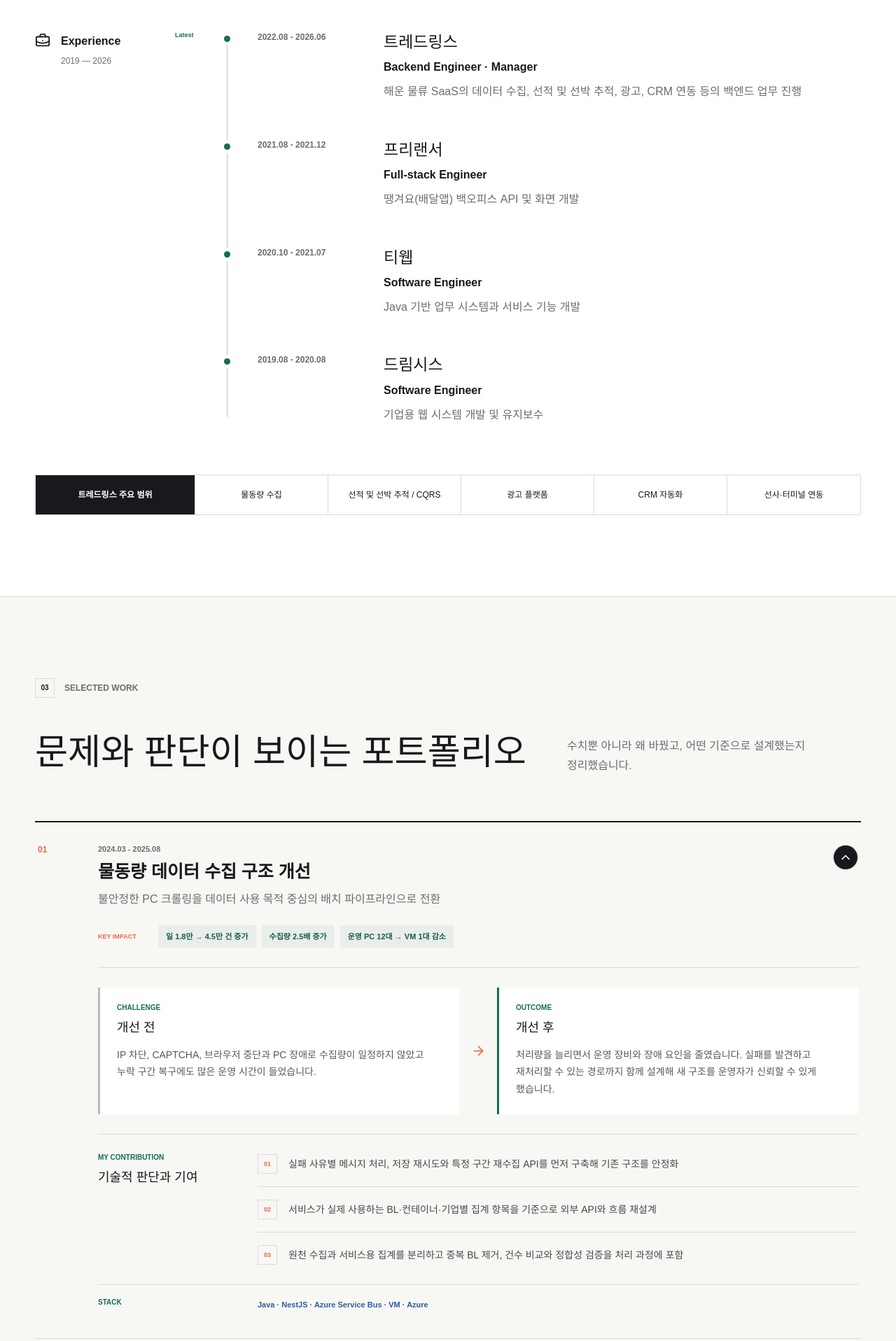
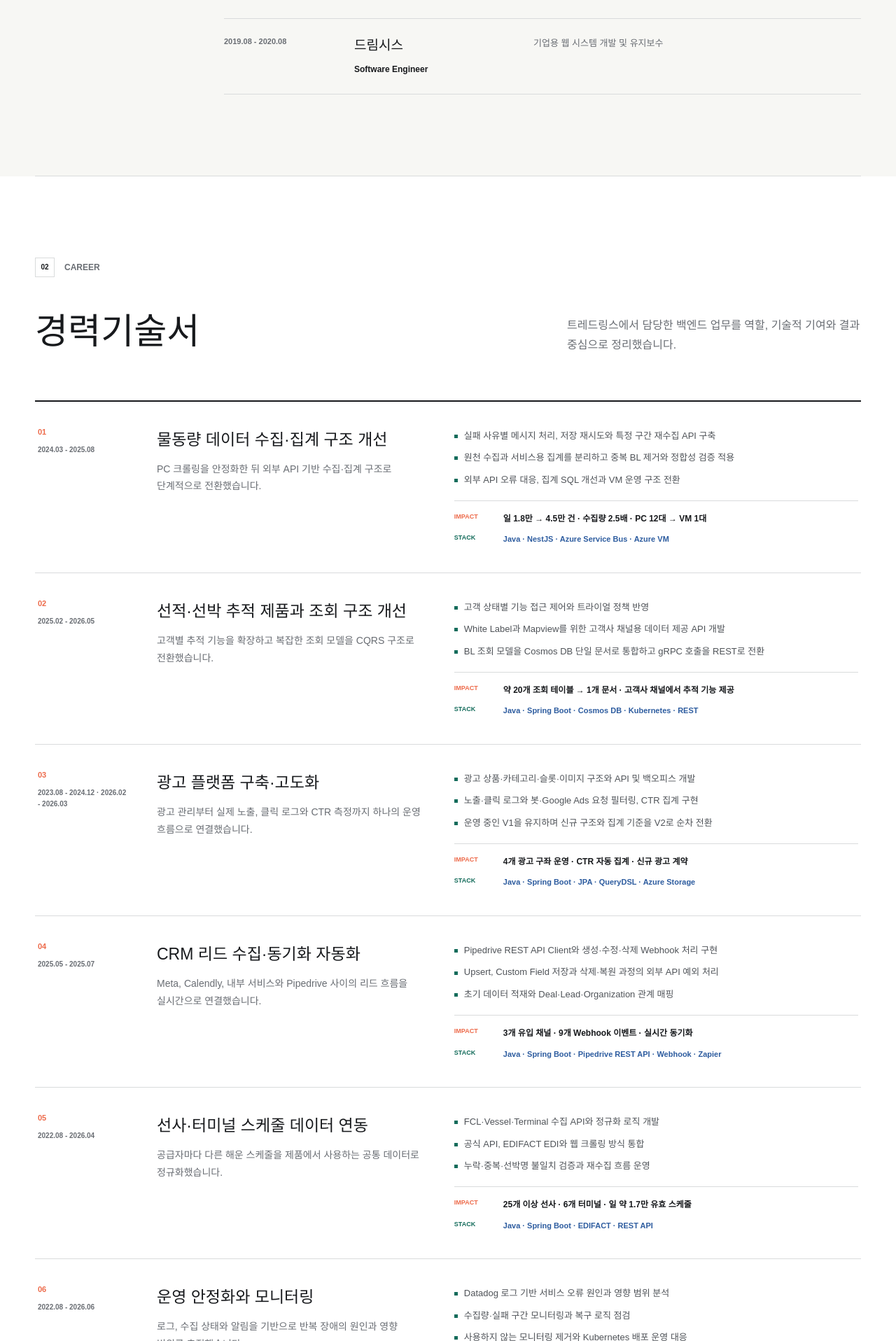
Before and after one commit to doveloper17/Portfolio, a Next.js app: page / in a window 1280 px wide. Shown: the part 2004-3920 px from the top of the page at 70% size. Built offline with nearby package versions, Linux system fonts and the light colour scheme.

Commit message:
feat: separate employment from career details

```diff
--- a/app/PortfolioClient.tsx
+++ b/app/PortfolioClient.tsx
@@ -131,24 +131,38 @@ export default function PortfolioClient({ content }: { content: SiteContent }) {
         <div className="skill-grid">
           {resume.skills.map(({ label, icon, values }) => { const Icon = skillIcons[icon]; return <div className="skill-row" key={label}><Icon size={20} /><span>{label}</span><strong>{values}</strong></div>; })}
         </div>
+        <div className="employment">
+          <div className="employment-heading">
+            <BriefcaseBusiness size={21} />
+            <div><strong>{resume.employmentTitle}</strong><span>{resume.employmentRange}</span></div>
+          </div>
+          <div className="employment-list">
+            {resume.employment.map((item) => (
+              <article key={`${item.company}-${item.date}`}>
+                <time>{item.date}</time>
+                <div><h3>{item.company}</h3><strong>{item.role}</strong></div>
+                <p>{item.detail}</p>
+              </article>
+            ))}
+          </div>
+        </div>
       </section>
 
       <section className="section career-section" id="career">
         <div className="section-kicker"><span>02</span> CAREER</div>
         <div className="section-heading-row"><h2>경력기술서</h2><p>{career.subtitle}</p></div>
-        <div className="career-layout">
-          <aside><BriefcaseBusiness size={22} /><strong>Experience</strong><span>{career.range}</span></aside>
-          <div className="timeline">
-            {career.items.map((item, index) => <article key={item.company} className="timeline-item">
-              <span className="timeline-dot">{index === 0 && <span>Latest</span>}</span>
-              <div className="timeline-date">{item.date}</div>
-              <div><h3>{item.company}</h3><p className="timeline-role">{item.role}</p><p>{item.detail}</p></div>
-            </article>)}
-          </div>
-        </div>
-        <div className="career-highlight">
-          <span>{career.highlightTitle}</span>
-          {career.highlights.map((highlight) => <div key={highlight}>{highlight}</div>)}
+        <div className="career-areas">
+          {career.areas.map((area) => (
+            <article className="career-area" key={area.number}>
+              <div className="career-area-meta"><span>{area.number}</span><time>{area.period}</time></div>
+              <div className="career-area-intro"><h3>{area.title}</h3><p>{area.summary}</p></div>
+              <div className="career-area-detail">
+                <ul>{area.contributions.map((contribution) => <li key={contribution}>{contribution}</li>)}</ul>
+                <div className="career-area-impact"><span>Impact</span><strong>{area.impact}</strong></div>
+                <div className="career-area-stack"><span>Stack</span><p>{area.stack}</p></div>
+              </div>
+            </article>
+          ))}
         </div>
       </section>
 
--- a/app/globals.css
+++ b/app/globals.css
@@ -33,11 +33,10 @@ main { overflow:hidden; }
 .profile-list { border-top:1px solid var(--ink); }.profile-list>a,.profile-list>div{display:grid;grid-template-columns:24px 88px 1fr;gap:8px;align-items:center;padding:17px 3px;border-bottom:1px solid var(--line);font-size:13px}.profile-list span{color:var(--muted)}.profile-list strong{font-weight:650;overflow-wrap:anywhere}
 .skill-grid { margin-top:72px; display:grid; grid-template-columns:1fr 1fr; border-top:1px solid var(--ink); }
 .skill-row { min-height:112px; display:grid; grid-template-columns:34px 90px 1fr;align-items:center;padding:20px;border-bottom:1px solid var(--line); }.skill-row:nth-child(odd){border-right:1px solid var(--line)}.skill-row span{font:700 11px/1 Arial,sans-serif;color:var(--accent)}.skill-row strong{font-size:14px;line-height:1.7}
+.employment{display:grid;grid-template-columns:220px 1fr;gap:50px;margin-top:84px;padding-top:34px;border-top:1px solid var(--ink)}.employment-heading{display:flex;gap:12px;align-items:flex-start}.employment-heading div{display:grid;gap:7px}.employment-heading strong{font-size:15px}.employment-heading span{color:var(--muted);font:600 11px/1 Arial,sans-serif}.employment-list article{display:grid;grid-template-columns:160px 230px 1fr;gap:26px;padding:24px 0;border-bottom:1px solid var(--line)}.employment-list article:first-child{padding-top:0}.employment-list time{color:var(--muted);font:600 11px/1.6 Arial,sans-serif}.employment-list h3{margin:0 0 7px;font-size:19px}.employment-list article>div>strong{font-size:12px;line-height:1.5}.employment-list p{margin:0;color:var(--muted);font-size:13px;line-height:1.7;word-break:keep-all}
 .career-section { width:100%; padding-left:max(24px,calc((100vw - 1180px)/2));padding-right:max(24px,calc((100vw - 1180px)/2));background:white; }
 .section-heading-row { display:flex;justify-content:space-between;align-items:end;gap:40px;margin-bottom:66px}.section-heading-row p{max-width:420px;margin:0;color:var(--muted);line-height:1.7;word-break:keep-all}
-.career-layout { display:grid;grid-template-columns:220px 1fr;gap:50px}.career-layout aside{height:max-content;display:grid;grid-template-columns:30px 1fr;gap:7px;padding-top:4px}.career-layout aside span{grid-column:2;color:var(--muted);font-size:12px}
-.timeline{position:relative}.timeline:before{content:"";position:absolute;left:4px;top:10px;bottom:10px;width:1px;background:#bfc3c3}.timeline-item{position:relative;display:grid;grid-template-columns:28px 160px 1fr;gap:20px;padding:0 0 52px}.timeline-item:last-child{padding-bottom:0}.timeline-dot{position:relative;z-index:2;width:9px;height:9px;margin-top:8px;border-radius:50%;background:var(--accent);box-shadow:0 0 0 5px white}.timeline-dot span{position:absolute;left:-70px;top:-6px;color:var(--accent);font:700 9px Arial}.timeline-date{font:600 12px/1.7 Arial;color:var(--muted)}.timeline-item h3{margin:0 0 5px;font-size:23px}.timeline-item p{margin:8px 0 0;color:var(--muted);line-height:1.7}.timeline-item .timeline-role{color:var(--ink);font-weight:700;margin:0}
-.career-highlight { display:grid;grid-template-columns:1.2fr repeat(5,1fr);margin-top:72px;border:1px solid var(--line)}.career-highlight>*{padding:19px 14px;border-right:1px solid var(--line);font-size:12px;text-align:center}.career-highlight>*:last-child{border:0}.career-highlight span{background:var(--ink);color:white;font-weight:700}
+.career-areas{border-top:2px solid var(--ink)}.career-area{display:grid;grid-template-columns:130px minmax(250px,.8fr) minmax(380px,1.2fr);gap:40px;padding:38px 4px;border-bottom:1px solid var(--line)}.career-area-meta{display:flex;flex-direction:column;gap:12px}.career-area-meta>span{color:var(--warm);font:750 11px/1 Arial,sans-serif}.career-area-meta time{color:var(--muted);font:600 10px/1.6 Arial,sans-serif}.career-area-intro h3{margin:0;font-size:23px;line-height:1.4;word-break:keep-all}.career-area-intro p{margin:14px 0 0;color:var(--muted);font-size:14px;line-height:1.75;word-break:keep-all}.career-area-detail ul{list-style:none;margin:0;padding:0;display:grid;gap:10px}.career-area-detail li{position:relative;padding-left:14px;color:#4f5358;font-size:13px;line-height:1.65;word-break:keep-all}.career-area-detail li:before{content:"";position:absolute;left:0;top:.7em;width:5px;height:5px;background:var(--accent)}.career-area-impact,.career-area-stack{display:grid;grid-template-columns:58px 1fr;gap:12px;margin-top:19px;padding-top:16px;border-top:1px solid var(--line)}.career-area-impact span,.career-area-stack span{color:var(--warm);font:750 9px/1.5 Arial,sans-serif;text-transform:uppercase}.career-area-impact strong{font-size:12px;line-height:1.6}.career-area-stack{margin-top:11px;padding-top:0;border:0}.career-area-stack span{color:var(--accent)}.career-area-stack p{margin:0;color:var(--blue);font:650 11px/1.6 Arial,sans-serif}
 .cases{border-top:2px solid var(--ink)}.case-study{border-bottom:1px solid var(--line);padding:0}.case-heading{width:100%;display:grid;grid-template-columns:70px 1fr 45px;gap:16px;text-align:left;border:0;background:transparent;padding:32px 4px 24px;cursor:pointer}.case-number{font:700 12px Arial;color:var(--warm)}.case-intro{display:flex;flex-direction:column;gap:8px}.case-period{font:600 11px Arial;color:var(--muted)}.case-intro strong{font-size:25px}.case-intro>span:last-child{color:var(--muted);line-height:1.6}.case-toggle{justify-self:end;width:36px;height:36px;display:grid;place-items:center;border:1px solid var(--line);border-radius:50%;transition:transform .2s,background .2s,color .2s}.is-open .case-toggle{transform:rotate(180deg);background:var(--ink);color:white}
 .case-metrics{display:grid;grid-template-columns:72px minmax(0,1fr);gap:14px;align-items:center;margin:0 0 18px 90px}.case-metrics-title{color:var(--warm);font:750 9px/1 Arial,sans-serif;text-transform:uppercase}.case-metric-list{display:flex;gap:8px;flex-wrap:wrap}.case-metric-list span{padding:8px 11px;background:#e9eeeb;color:#185b4e;font-size:11px;font-weight:750;border-radius:3px}.case-detail{margin:28px 4px 38px 90px;border-top:1px solid var(--line)}.case-detail p{margin:0;color:#555a5f;line-height:1.75;font-size:14px;word-break:keep-all}.detail-label{color:var(--accent)!important;font:750 10px/1 Arial,sans-serif!important;text-transform:uppercase;margin-bottom:11px!important}.case-detail h4{margin:0 0 14px;font-size:18px;line-height:1.35}.case-flow{display:grid;grid-template-columns:minmax(0,1fr) 54px minmax(0,1fr);align-items:stretch;padding:28px 0}.case-flow-block{padding:24px;background:white;border-left:3px solid #b9bdbe}.case-flow-block p{white-space:pre-line}.case-flow-block.after{border-left-color:var(--accent)}.case-flow-arrow{display:grid;place-items:center;color:var(--warm)}
 .case-decisions{display:grid;grid-template-columns:190px minmax(0,1fr);gap:38px;padding:28px 0;border-top:1px solid var(--line)}.case-decisions ol{list-style:none;margin:0;padding:0;display:grid;gap:0}.case-decisions li{display:grid;grid-template-columns:32px minmax(0,1fr);gap:12px;padding:0 0 18px;margin-bottom:18px;border-bottom:1px solid var(--line)}.case-decisions li:last-child{padding-bottom:0;margin-bottom:0;border-bottom:0}.case-decisions li>span{width:28px;height:28px;display:grid;place-items:center;border:1px solid var(--line);color:var(--warm);font:700 9px/1 Arial,sans-serif}.case-decisions li p{padding-top:2px;color:#45494e}
@@ -45,7 +44,7 @@ main { overflow:hidden; }
 .portfolio-section{padding-bottom:0;border-bottom:0}
 .other-work{border:0}.other-grid{display:grid;grid-template-columns:repeat(3,1fr);border-top:1px solid var(--ink)}.other-grid>article{padding:32px 28px;border-right:1px solid var(--line);min-height:420px;display:flex;flex-direction:column}.other-grid>article:last-child{border:0}.other-grid svg{color:var(--accent)}.other-grid h3{font-size:20px;margin:28px 0 14px}.other-grid p{color:var(--muted);line-height:1.75;font-size:14px;word-break:keep-all}.other-grid ul{list-style:none;padding:18px 0 0;margin:0;border-top:1px solid var(--line);display:grid;gap:10px}.other-grid li{position:relative;padding-left:15px;color:#555a5f;font-size:13px;line-height:1.6;word-break:keep-all}.other-grid li:before{content:"";position:absolute;left:0;top:.65em;width:5px;height:5px;background:var(--warm)}.other-grid strong{display:block;margin-top:auto;padding-top:24px;color:var(--ink);font-size:12px;line-height:1.6}
 footer{background:#202225;color:white;padding:100px max(24px,calc((100vw - 1180px)/2)) 32px;display:grid;grid-template-columns:1fr auto;gap:60px}footer h2{margin:0;font-size:clamp(34px,4vw,56px);line-height:1.25;letter-spacing:0}.footer-contact{display:flex;flex-direction:column;justify-content:end;gap:18px}.footer-contact a{display:flex;align-items:center;justify-content:space-between;gap:40px;padding-bottom:9px;border-bottom:1px solid #65686b;font-weight:650}.copyright{grid-column:1/-1;margin:38px 0 0;padding-top:24px;border-top:1px solid #3c3f42;color:#94989c;font-size:11px}
-@media (max-width:850px){.site-header{width:calc(100% - 32px);grid-template-columns:1fr auto}.site-header nav{display:none}.hero{width:calc(100% - 32px);grid-template-columns:1fr;gap:46px;padding:58px 0}.hero-visual{height:360px}.impact-strip{grid-template-columns:1fr 1fr;padding:0}.impact-strip div{min-height:120px;border-bottom:1px solid #3b3d40}.section{width:calc(100% - 32px);padding:82px 0}.section-grid,.skill-grid{grid-template-columns:1fr;gap:50px}.skill-grid{gap:0}.skill-row:nth-child(odd){border-right:0}.career-section{width:100%;padding-left:16px;padding-right:16px}.section-heading-row{display:block}.section-heading-row p{margin-top:20px}.career-layout{grid-template-columns:1fr}.career-layout aside{display:none}.timeline-item{grid-template-columns:25px 1fr;gap:13px}.timeline-date{grid-column:2}.career-highlight{grid-template-columns:1fr 1fr}.career-highlight>*{border-bottom:1px solid var(--line)}.career-highlight span{grid-column:1/-1}.case-heading{grid-template-columns:40px 1fr 38px}.case-metrics,.case-detail{margin-left:56px}.case-decisions,.case-stack{grid-template-columns:150px minmax(0,1fr);gap:24px}.other-grid{grid-template-columns:1fr}.other-grid>article{border-right:0;border-bottom:1px solid var(--line);min-height:0}.other-grid strong{margin-top:24px}footer{grid-template-columns:1fr}.footer-contact{max-width:420px}}
+@media (max-width:850px){.site-header{width:calc(100% - 32px);grid-template-columns:1fr auto}.site-header nav{display:none}.hero{width:calc(100% - 32px);grid-template-columns:1fr;gap:46px;padding:58px 0}.hero-visual{height:360px}.impact-strip{grid-template-columns:1fr 1fr;padding:0}.impact-strip div{min-height:120px;border-bottom:1px solid #3b3d40}.section{width:calc(100% - 32px);padding:82px 0}.section-grid,.skill-grid{grid-template-columns:1fr;gap:50px}.skill-grid{gap:0}.skill-row:nth-child(odd){border-right:0}.employment{grid-template-columns:1fr;gap:30px}.employment-list article{grid-template-columns:130px 190px 1fr;gap:20px}.career-section{width:100%;padding-left:16px;padding-right:16px}.section-heading-row{display:block}.section-heading-row p{margin-top:20px}.career-area{grid-template-columns:90px minmax(0,1fr);gap:26px}.career-area-detail{grid-column:2}.case-heading{grid-template-columns:40px 1fr 38px}.case-metrics,.case-detail{margin-left:56px}.case-decisions,.case-stack{grid-template-columns:150px minmax(0,1fr);gap:24px}.other-grid{grid-template-columns:1fr}.other-grid>article{border-right:0;border-bottom:1px solid var(--line);min-height:0}.other-grid strong{margin-top:24px}footer{grid-template-columns:1fr}.footer-contact{max-width:420px}}
 @media (max-width:620px){.case-flow{grid-template-columns:1fr;padding-bottom:22px}.case-flow-arrow{height:42px;transform:rotate(90deg)}.case-decisions,.case-stack{grid-template-columns:1fr;gap:18px}.case-decisions ol{margin-top:2px}}
-@media (max-width:520px){.hero h1{font-size:39px}.hero-description{font-size:16px}.hero-actions{align-items:flex-start;flex-direction:column}.hero-visual{height:320px}.flow-node{width:190px}.node-source{left:12px}.node-core{right:8px}.node-product{left:18px}.impact-strip strong{font-size:25px}.profile-list>a,.profile-list>div{grid-template-columns:22px 66px 1fr}.skill-row{grid-template-columns:30px 72px 1fr;padding:18px 3px}.case-intro strong{font-size:20px}.case-heading{grid-template-columns:30px 1fr 32px;gap:8px}.case-number{font-size:10px}.case-metrics,.case-detail{margin-left:38px}.case-metrics{grid-template-columns:1fr;gap:10px}.case-flow-block{padding:18px}.footer-contact a{gap:12px}}
+@media (max-width:520px){.hero h1{font-size:39px}.hero-description{font-size:16px}.hero-actions{align-items:flex-start;flex-direction:column}.hero-visual{height:320px}.flow-node{width:190px}.node-source{left:12px}.node-core{right:8px}.node-product{left:18px}.impact-strip strong{font-size:25px}.profile-list>a,.profile-list>div{grid-template-columns:22px 66px 1fr}.skill-row{grid-template-columns:30px 72px 1fr;padding:18px 3px}.employment-list article{grid-template-columns:1fr;gap:7px;padding:22px 0}.employment-list p{margin-top:5px}.career-area{grid-template-columns:1fr;gap:16px;padding:30px 0}.career-area-meta{flex-direction:row;align-items:center;justify-content:space-between}.career-area-detail{grid-column:1}.case-intro strong{font-size:20px}.case-heading{grid-template-columns:30px 1fr 32px;gap:8px}.case-number{font-size:10px}.case-metrics,.case-detail{margin-left:38px}.case-metrics{grid-template-columns:1fr;gap:10px}.case-flow-block{padding:18px}.footer-contact a{gap:12px}}
 @media print{.site-header,.hero-visual,.hero-actions,.case-toggle{display:none!important}.hero,.section{width:100%;min-height:0;padding:32px 0}.impact-strip{padding:0}.case-detail{display:grid!important}.case-study{break-inside:avoid}body{background:white}footer{padding:40px;color:white}}
--- a/content/경력기술서.md
+++ b/content/경력기술서.md
@@ -1,33 +1,69 @@
 ---
-# items에 회사를 추가하거나 삭제하면 홈페이지 경력 타임라인도 함께 바뀝니다.
-subtitle: 총 6년 3개월 · 백엔드 중심의 제품 개발과 운영
-range: 2019 — 2026
-items:
-  - company: 트레드링스
-    role: Backend Engineer · Manager
-    date: 2022.08 - 2026.06
-    detail: 해운 물류 SaaS의 데이터 수집, 선적 및 선박 추적, 광고, CRM 연동 등의 백엔드 업무 진행
-  - company: 프리랜서
-    role: Full-stack Engineer
-    date: 2021.08 - 2021.12
-    detail: 땡겨요(배달앱) 백오피스 API 및 화면 개발
-  - company: 티웹
-    role: Software Engineer
-    date: 2020.10 - 2021.07
-    detail: Java 기반 업무 시스템과 서비스 기능 개발
-  - company: 드림시스
-    role: Software Engineer
-    date: 2019.08 - 2020.08
-    detail: 기업용 웹 시스템 개발 및 유지보수
-highlightTitle: 트레드링스 주요 범위
-highlights:
-  - 물동량 수집
-  - 선적 및 선박 추적 / CQRS
-  - 광고 플랫폼
-  - CRM 자동화
-  - 선사·터미널 연동
+# areas에 업무 영역을 추가하거나 삭제하면 홈페이지 경력기술서가 함께 바뀝니다.
+subtitle: 트레드링스에서 담당한 백엔드 업무를 역할, 기술적 기여와 결과 중심으로 정리했습니다.
+areas:
+  - number: "01"
+    period: 2024.03 - 2025.08
+    title: 물동량 데이터 수집·집계 구조 개선
+    summary: PC 크롤링을 안정화한 뒤 외부 API 기반 수집·집계 구조로 단계적으로 전환했습니다.
+    contributions:
+      - 실패 사유별 메시지 처리, 저장 재시도와 특정 구간 재수집 API 구축
+      - 원천 수집과 서비스용 집계를 분리하고 중복 BL 제거와 정합성 검증 적용
+      - 외부 API 오류 대응, 집계 SQL 개선과 VM 운영 구조 전환
+    impact: 일 1.8만 → 4.5만 건 · 수집량 2.5배 · PC 12대 → VM 1대
+    stack: Java · NestJS · Azure Service Bus · Azure VM
+  - number: "02"
+    period: 2025.02 - 2026.05
+    title: 선적·선박 추적 제품과 조회 구조 개선
+    summary: 고객별 추적 기능을 확장하고 복잡한 조회 모델을 CQRS 구조로 전환했습니다.
+    contributions:
+      - 고객 상태별 기능 접근 제어와 트라이얼 정책 반영
+      - White Label과 Mapview를 위한 고객사 채널용 데이터 제공 API 개발
+      - BL 조회 모델을 Cosmos DB 단일 문서로 통합하고 gRPC 호출을 REST로 전환
+    impact: 약 20개 조회 테이블 → 1개 문서 · 고객사 채널에서 추적 기능 제공
+    stack: Java · Spring Boot · Cosmos DB · Kubernetes · REST
+  - number: "03"
+    period: 2023.08 - 2024.12 · 2026.02 - 2026.03
+    title: 광고 플랫폼 구축·고도화
+    summary: 광고 관리부터 실제 노출, 클릭 로그와 CTR 측정까지 하나의 운영 흐름으로 연결했습니다.
+    contributions:
+      - 광고 상품·카테고리·슬롯·이미지 구조와 API 및 백오피스 개발
+      - 노출·클릭 로그와 봇·Google Ads 요청 필터링, CTR 집계 구현
+      - 운영 중인 V1을 유지하며 신규 구조와 집계 기준을 V2로 순차 전환
+    impact: 4개 광고 구좌 운영 · CTR 자동 집계 · 신규 광고 계약
+    stack: Java · Spring Boot · JPA · QueryDSL · Azure Storage
+  - number: "04"
+    period: 2025.05 - 2025.07
+    title: CRM 리드 수집·동기화 자동화
+    summary: Meta, Calendly, 내부 서비스와 Pipedrive 사이의 리드 흐름을 실시간으로 연결했습니다.
+    contributions:
+      - Pipedrive REST API Client와 생성·수정·삭제 Webhook 처리 구현
+      - Upsert, Custom Field 저장과 삭제·복원 과정의 외부 API 예외 처리
+      - 초기 데이터 적재와 Deal·Lead·Organization 관계 매핑
+    impact: 3개 유입 채널 · 9개 Webhook 이벤트 · 실시간 동기화
+    stack: Java · Spring Boot · Pipedrive REST API · Webhook · Zapier
+  - number: "05"
+    period: 2022.08 - 2026.04
+    title: 선사·터미널 스케줄 데이터 연동
+    summary: 공급자마다 다른 해운 스케줄을 제품에서 사용하는 공통 데이터로 정규화했습니다.
+    contributions:
+      - FCL·Vessel·Terminal 수집 API와 정규화 로직 개발
+      - 공식 API, EDIFACT EDI와 웹 크롤링 방식 통합
+      - 누락·중복·선박명 불일치 검증과 재수집 흐름 운영
+    impact: 25개 이상 선사 · 6개 터미널 · 일 약 1.7만 유효 스케줄
+    stack: Java · Spring Boot · EDIFACT · REST API
+  - number: "06"
+    period: 2022.08 - 2026.06
+    title: 운영 안정화와 모니터링
+    summary: 로그, 수집 상태와 알림을 기반으로 반복 장애의 원인과 영향 범위를 추적했습니다.
+    contributions:
+      - Datadog 로그 기반 서비스 오류 원인과 영향 범위 분석
+      - 수집량·실패 구간 모니터링과 복구 로직 점검
+      - 사용하지 않는 모니터링 제거와 Kubernetes 배포 운영 대응
+    impact: 월 평균 약 7건의 운영 이슈 분석·대응
+    stack: Java · Kubernetes · Datadog · Azure
 ---
 
 # 경력기술서 콘텐츠
 
-`items` 순서대로 홈페이지 경력 타임라인에 표시됩니다.
+`areas` 순서대로 홈페이지 경력기술서에 표시됩니다. 회사와 재직 기간은 `이력서.md`의 `employment`에서 관리합니다.
--- a/content/이력서.md
+++ b/content/이력서.md
@@ -35,8 +35,27 @@ skills:
   - label: Platform
     icon: network
     values: Azure · AKS · Kubernetes · Docker · Service Bus
+employmentTitle: 경력
+employmentRange: 2019 — 2026
+employment:
+  - company: 트레드링스
+    role: Backend Engineer · Manager
+    date: 2022.08 - 2026.06
+    detail: 해운 물류 SaaS의 데이터 수집, 선적 및 선박 추적, 광고, CRM 연동 등의 백엔드 업무 진행
+  - company: 프리랜서
+    role: Full-stack Engineer
+    date: 2021.08 - 2021.12
+    detail: 땡겨요(배달앱) 백오피스 API 및 화면 개발
+  - company: 티웹
+    role: Software Engineer
+    date: 2020.10 - 2021.07
+    detail: Java 기반 업무 시스템과 서비스 기능 개발
+  - company: 드림시스
+    role: Software Engineer
+    date: 2019.08 - 2020.08
+    detail: 기업용 웹 시스템 개발 및 유지보수
 ---
 
 # 이력서 콘텐츠
 
-위 front matter의 값을 수정하면 홈페이지 이력서 영역에 자동으로 반영됩니다.
+위 front matter의 값을 수정하면 홈페이지 이력서 영역에 자동으로 반영됩니다. 회사 이력은 `employment`에서 관리합니다.
--- a/lib/content.ts
+++ b/lib/content.ts
@@ -4,7 +4,16 @@ import careerSource from "@/content/경력기술서.md";
 import portfolioSource from "@/content/포트폴리오.md";
 
 export type Skill = { label: string; icon: "code" | "server" | "database" | "network"; values: string };
-export type Career = { company: string; role: string; date: string; detail: string };
+export type Employment = { company: string; role: string; date: string; detail: string };
+export type CareerArea = {
+  number: string;
+  period: string;
+  title: string;
+  summary: string;
+  contributions: string[];
+  impact: string;
+  stack: string;
+};
 export type CaseStudy = { number: string; period: string; title: string; summary: string; metrics: string[]; stack: string; problem: string; actions: string[]; result: string };
 export type MoreWork = { icon: "layers" | "server" | "network"; title: string; summary: string; actions: string[]; result: string };
 export type SiteContent = {
@@ -12,8 +21,9 @@ export type SiteContent = {
     name: string; role: string; location: string; headline: string; accentHeadline: string; introduction: string;
     email: string; phone: string; githubLabel: string; githubUrl: string; careerDuration: string;
     resumeTitle: string; resumeDescription: string; stats: { value: string; label: string }[]; skills: Skill[];
+    employmentTitle: string; employmentRange: string; employment: Employment[];
   };
-  career: { subtitle: string; range: string; items: Career[]; highlightTitle: string; highlights: string[] };
+  career: { subtitle: string; areas: CareerArea[] };
   portfolio: { title: string; subtitle: string; cases: CaseStudy[]; moreWork: MoreWork[] };
 };
 
@@ -27,8 +37,8 @@ export function loadSiteContent(): SiteContent {
   const resume = readFrontMatter<SiteContent["resume"]>(resumeSource, "이력서.md");
   const career = readFrontMatter<SiteContent["career"]>(careerSource, "경력기술서.md");
   const portfolio = readFrontMatter<SiteContent["portfolio"]>(portfolioSource, "포트폴리오.md");
-  if (!resume.skills?.length || !career.items?.length || !portfolio.cases?.length) {
-    throw new Error("Markdown front matter에 skills, items, cases 데이터가 필요합니다.");
+  if (!resume.skills?.length || !resume.employment?.length || !career.areas?.length || !portfolio.cases?.length) {
+    throw new Error("Markdown front matter에 skills, employment, areas, cases 데이터가 필요합니다.");
   }
   return { resume, career, portfolio };
 }
```
